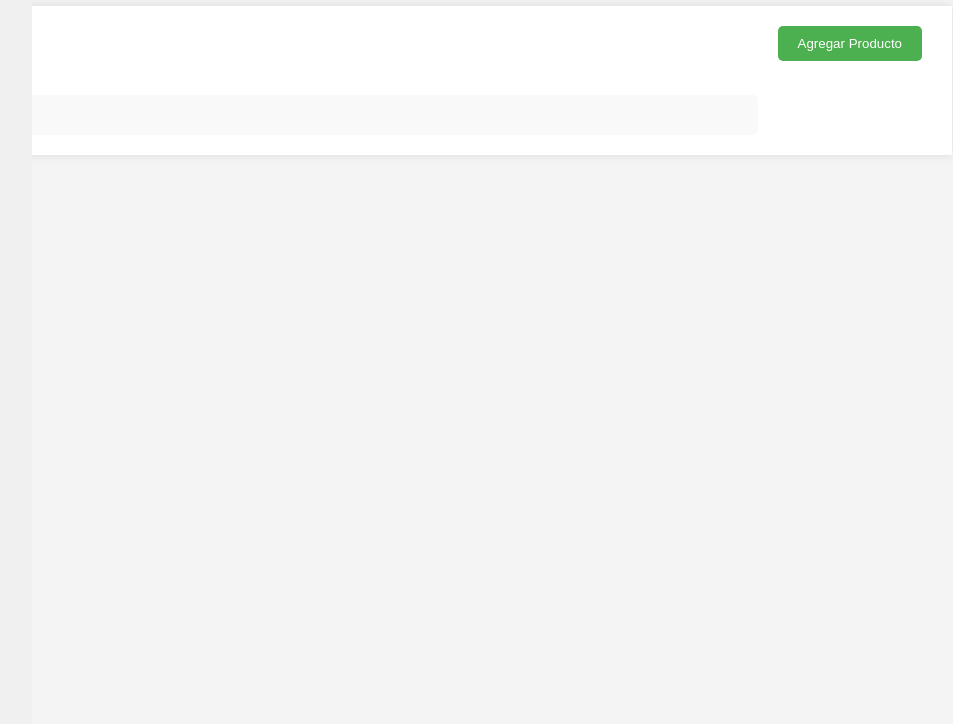
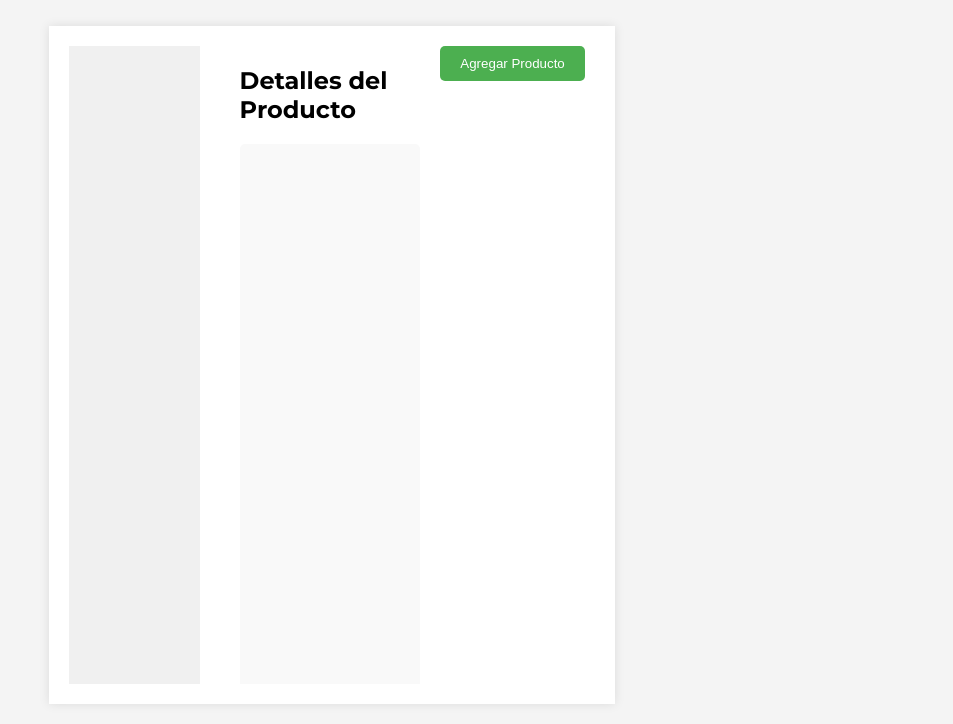
Before and after one commit to SalvageUnitario/cac-deploy-node, a website: page public/productos.html in a window 1280 px wide. Shown: the part 76-800 px from the top of the page, without its empty margins (308-1261 px from the left). Drawn offline with Linux system fonts and the light colour scheme; no server answers.

Commit message:
Update styles.css
css nuevo con ajuste de pantalla de detalle producto

```diff
--- a/public/styles.css
+++ b/public/styles.css
@@ -4,6 +4,9 @@ body {
     background-color: #f4f4f4;
     margin: 0;
     padding: 0;
+    display: flex;
+    flex-direction: column;
+    height: 100vh;
 }
 
 .container {
@@ -12,6 +15,9 @@ body {
     padding: 20px;
     background-color: #fff;
     box-shadow: 0 0 10px rgba(0, 0, 0, 0.1);
+    flex: 1;
+    display: flex;
+    flex-direction: column;
 }
 
 h1 {
@@ -21,22 +27,22 @@ body {
 .grid-container {
     display: flex;
     gap: 20px;
+    flex: 1;
+    overflow: hidden; /* Asegura que el contenido no se desborde */
 }
 
 .product-list {
-    position: fixed;
-    top: 0;
-    left: 0;
-    bottom: 0;
-    width: 300px; /* Ajusta el ancho según sea necesario */
+    flex: 1; /* Ocupa una fracción del espacio disponible */
     overflow-y: auto; /* Agrega barras de desplazamiento vertical si es necesario */
     background-color: #f0f0f0; /* Color de fondo opcional */
     padding: 20px; /* Espacio interno */
+    max-width: 300px; /* Ajusta el ancho máximo */
 }
 
 .product-details {
-    flex: 2;
+    flex: 2; /* Ocupa dos fracciones del espacio disponible */
     padding-left: 20px;
+    overflow-y: auto; /* Agrega barras de desplazamiento vertical si es necesario */
     width: 100%;
 }
 
@@ -57,6 +63,7 @@ body {
     padding: 20px;
     background-color: #f9f9f9;
     border-radius: 5px;
+    height: 100%;
 }
 
 .action-buttons {
```
Lines whose indentation alone changed are shown as unchanged.
